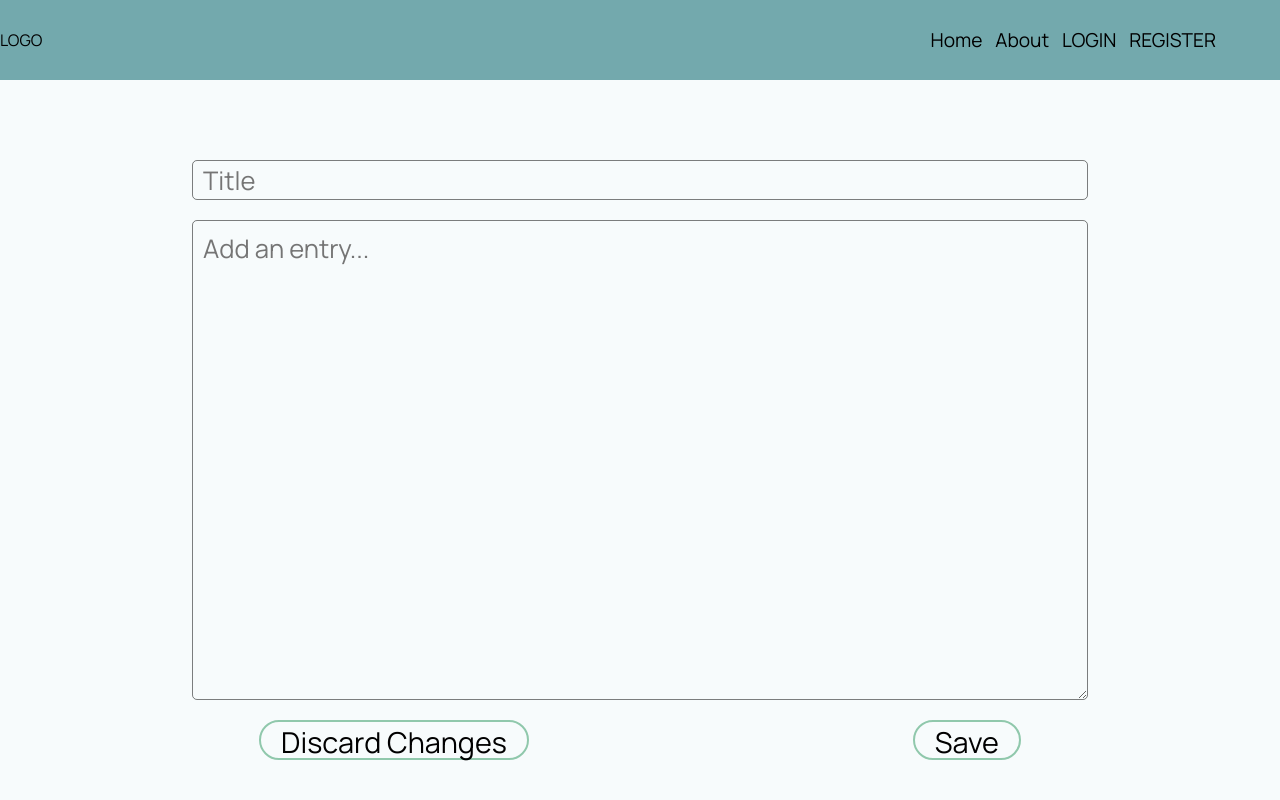
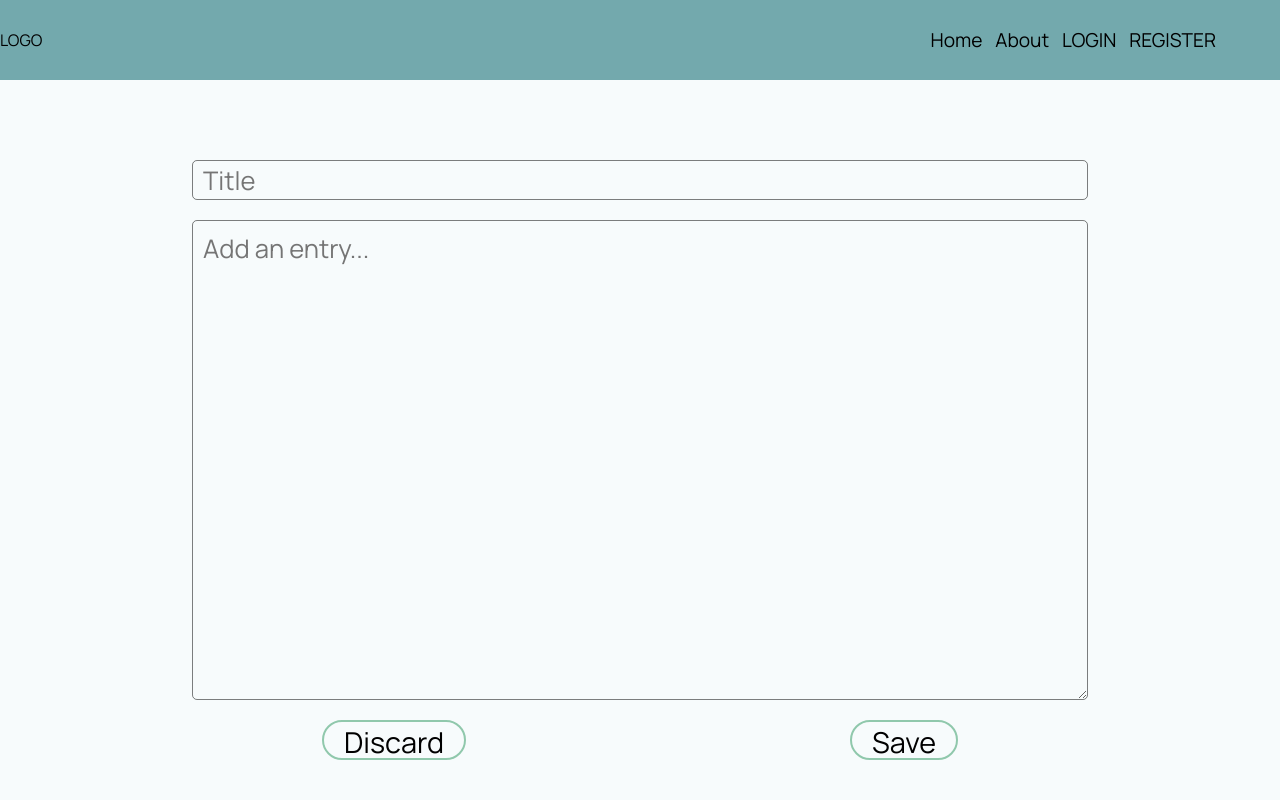
Before and after one commit to daragmas/kon_di, a React (Create React App) app in the folder kon_di_react/: page /entry in a window 1280 px wide. Built offline with nearby package versions, Linux system fonts and the light colour scheme.

Commit message:
added conditional rendering to edit/delete entry buttons

```diff
--- a/kon_di_react/src/components/Entry.js
+++ b/kon_di_react/src/components/Entry.js
@@ -66,7 +66,7 @@ const Entry = () => {
                     value={formData.content}
                     name='content'/>
                 <div className="entry-btn-container">
-                    <button className="btn-hover" onClick={handleDiscard}>Discard Changes</button>
+                    <button className="btn-hover" onClick={handleDiscard}>Discard</button>
                     <button className="btn-hover" onClick={handleSave}>Save</button>
                 </div>
             </form>
--- a/kon_di_react/src/components/Profile.js
+++ b/kon_di_react/src/components/Profile.js
@@ -28,7 +28,7 @@ const Profile = () => {
         </li>) :
         <li id='no-entries'>You have no entries</li>
 
-    const handleDeleteClick = ()=>{
+    const handleDeleteClick = () => {
         window.confirm('Delete Entry?') ? fetch(`http://127.0.0.1:3000/entries/delete/${selectedEntry.id}`) : console.log('No Delete')
     }
 
@@ -43,8 +43,16 @@ const Profile = () => {
                 <h3 className='profile-selected-entry-title'>{selectedEntry.title}</h3>
                 <small>{selectedEntry.created_at}</small>
                 <p>{selectedEntry.content}</p>
-                <button onClick={handleDeleteClick}>Delete Entry</button>
-                <NavLink to={`/entry/${selectedEntry.id}`}>Edit Entry</NavLink>
+                {selectedEntry.id ?
+                    (
+                        <>
+                            <button onClick={handleDeleteClick}>Delete Entry</button>
+                            <NavLink to={`/entry/${selectedEntry.id}`}>Edit Entry</NavLink>
+                        </>
+                    ):
+                    null
+                }
+
             </div>
             <NavLink to='/entry'>New Entry</NavLink>
         </div>
```
